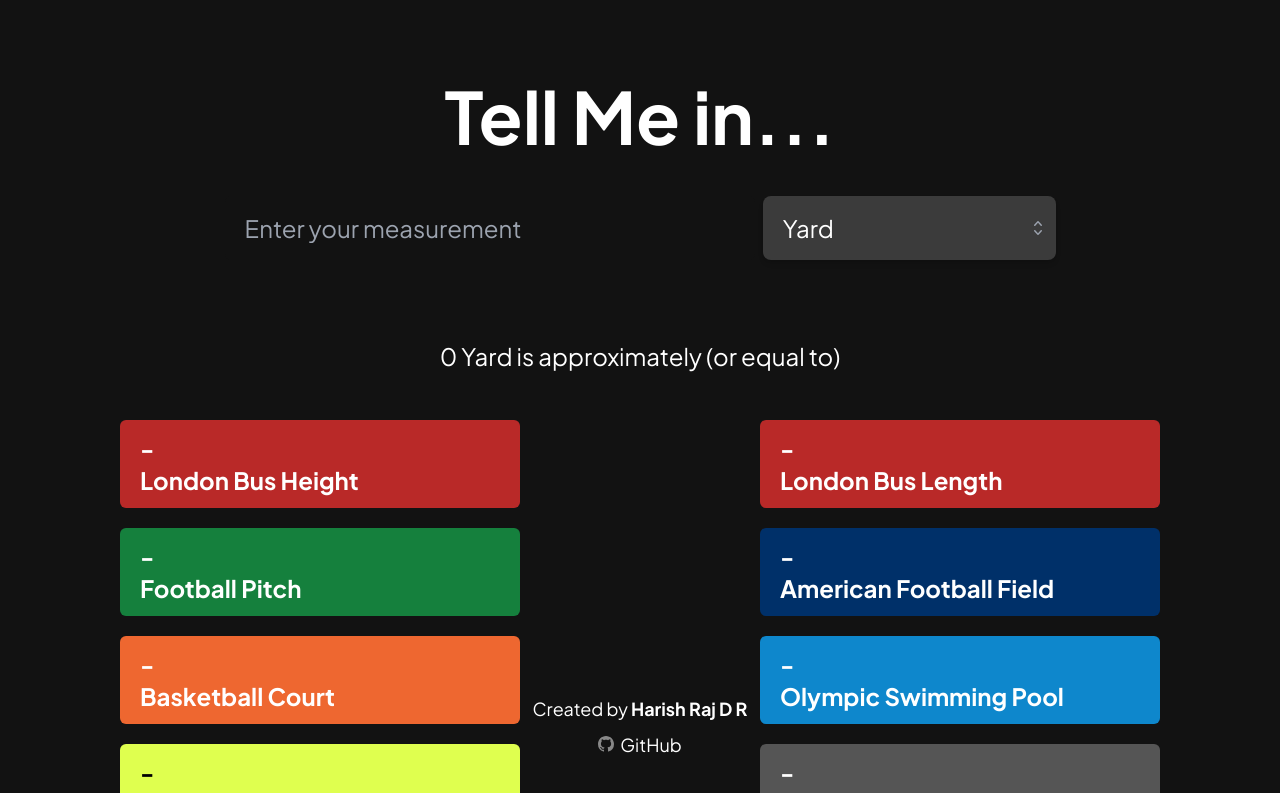
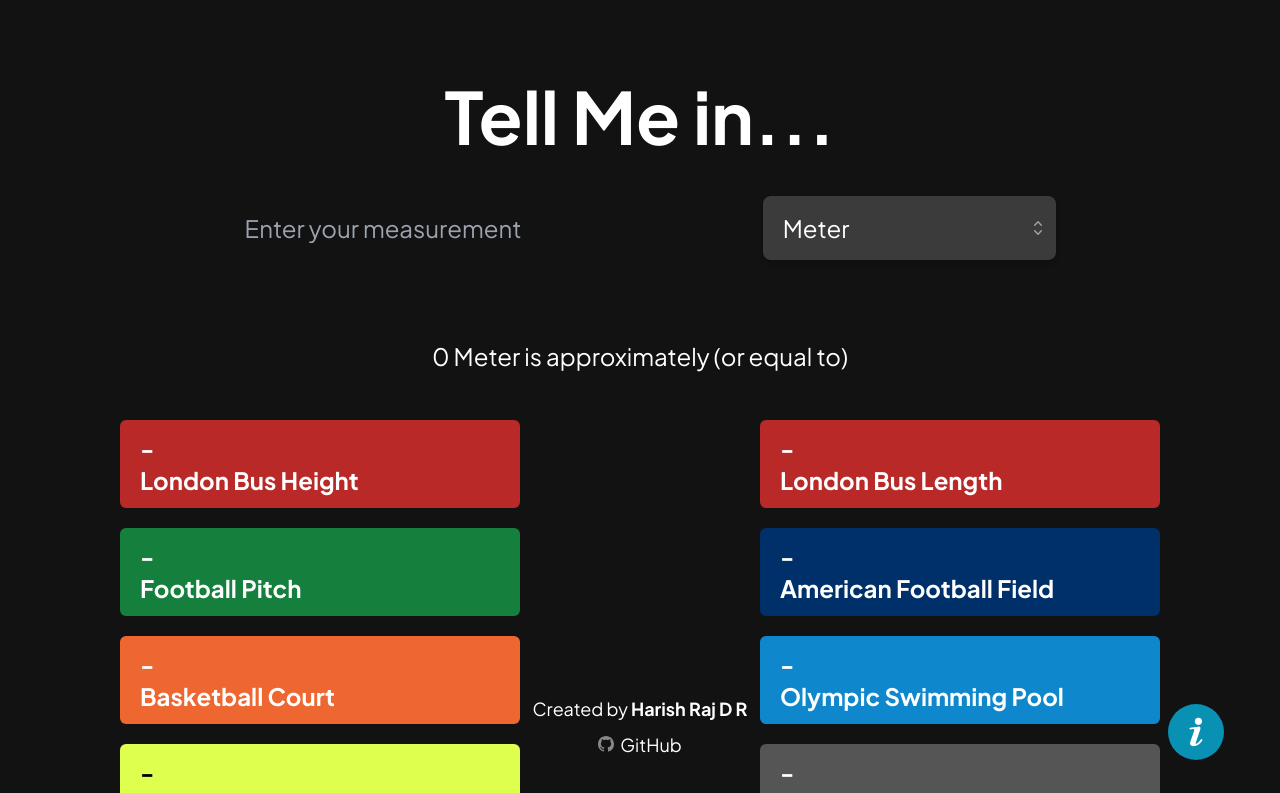
Before and after one commit to HarishRajDR/TellMeIn, a React (Vite) app: page / in a window 1280 px wide. Shown: the top 793 px of the page. Built offline with nearby package versions, Linux system fonts and the light colour scheme.

Commit message:
Added Info button for length reference

```diff
--- a/src/App.tsx
+++ b/src/App.tsx
@@ -2,6 +2,7 @@ import { useState } from "react";
 import DropDown from "./components/DropDown";
 import Result from "./components/Result";
 import Footer from "./components/Footer";
+import MyPopover from "./components/InfoIcon";
 
 const units = [
   "Millimetre",
@@ -79,7 +80,7 @@ const objs = [
 ];
 
 function App() {
-  const [selectedUnit, setSelectedUnit] = useState(units[4]);
+  const [selectedUnit, setSelectedUnit] = useState(units[2]);
   const [value, setValue] = useState("");
 
   return (
@@ -107,6 +108,9 @@ function App() {
           objects={objs}
         />
       </div>
+      <div className="absolute bottom-10 right-10">
+        <MyPopover objects={objs} unit={selectedUnit} />
+      </div>
       <div className="absolute bottom-10">
         <Footer />
       </div>
--- /dev/null
+++ b/src/components/InfoIcon.tsx
@@ -0,0 +1,77 @@
+import { Popover, Transition } from "@headlessui/react";
+import { Fragment } from "react";
+
+type Prop = {
+  objects: Array<{ name: string; length: number; colorClass: string }>;
+  unit: string;
+};
+
+export default function MyPopover(props: Prop) {
+  return (
+    <div className="top-16 w-full max-w-sm px-4">
+      <Popover className="relative">
+        {({ open }) => (
+          <>
+            <Popover.Button
+              className={`
+                ${open ? "" : "text-opacity-90"}
+                group inline-flex items-center rounded-full aspect-square bg-cyan-600 px-3 py-2 text-base font-medium text-white hover:text-opacity-100 focus:outline-none focus-visible:ring-2 focus-visible:ring-white focus-visible:ring-opacity-75`}
+            >
+              <ClarityHelpInfoSolid />
+            </Popover.Button>
+            <Popover.Overlay className="fixed inset-0 bg-black opacity-30" />
+            <Transition
+              as={Fragment}
+              enter="transition ease-out duration-200"
+              enterFrom="opacity-0 translate-y-1"
+              enterTo="opacity-100 translate-y-0"
+              leave="transition ease-in duration-150"
+              leaveFrom="opacity-100 translate-y-0"
+              leaveTo="opacity-0 translate-y-1"
+            >
+              <Popover.Panel className="absolute -right-1 z-10 mt-3 w-screen max-w-sm -translate-y-[38rem] transform px-4 sm:px-0 lg:max-w-3xl">
+                <div className="overflow-hidden rounded-lg shadow-lg ring-1 ring-black ring-opacity-5">
+                  <div className="relative grid gap-8 bg-cyan-600 p-7 lg:grid-cols-2">
+                    {props.objects.map((p) => {
+                      return (
+                        <div>
+                          <h3 className="text-lg">{`${p.name}:`}</h3>
+                          <h3 className="font-bold">{`${p.length}m`}</h3>
+                        </div>
+                      );
+                    })}
+                  </div>
+                </div>
+              </Popover.Panel>
+            </Transition>
+          </>
+        )}
+      </Popover>
+    </div>
+  );
+}
+
+function ClarityHelpInfoSolid() {
+  return (
+    <svg
+      xmlns="http://www.w3.org/2000/svg"
+      width="2rem"
+      height="2rem"
+      viewBox="0 0 36 36"
+    >
+      <circle
+        cx="20.75"
+        cy="6"
+        r="4"
+        fill="#ffffff"
+        className="clr-i-solid clr-i-solid-path-1"
+      ></circle>
+      <path
+        fill="#ffffff"
+        d="M24.84 26.23a1 1 0 0 0-1.4.29a16.6 16.6 0 0 1-3.51 3.77c-.33.25-1.56 1.2-2.08 1c-.36-.11-.15-.82-.08-1.12l.53-1.57c.22-.64 4.05-12 4.47-13.3c.62-1.9.35-3.77-2.48-3.32c-.77.08-8.58 1.09-8.72 1.1a1 1 0 0 0 .13 2s3-.39 3.33-.42a.88.88 0 0 1 .85.44a2.47 2.47 0 0 1-.07 1.71c-.26 1-4.37 12.58-4.5 13.25a2.78 2.78 0 0 0 1.18 3a5 5 0 0 0 3.08.83a8.53 8.53 0 0 0 3.09-.62c2.49-1 5.09-3.66 6.46-5.75a1 1 0 0 0-.28-1.29Z"
+        className="clr-i-solid clr-i-solid-path-2"
+      ></path>
+      <path fill="none" d="M0 0h36v36H0z"></path>
+    </svg>
+  );
+}
```
Also changed, not shown: src/components/Result.tsx (+6 -6 lines).
